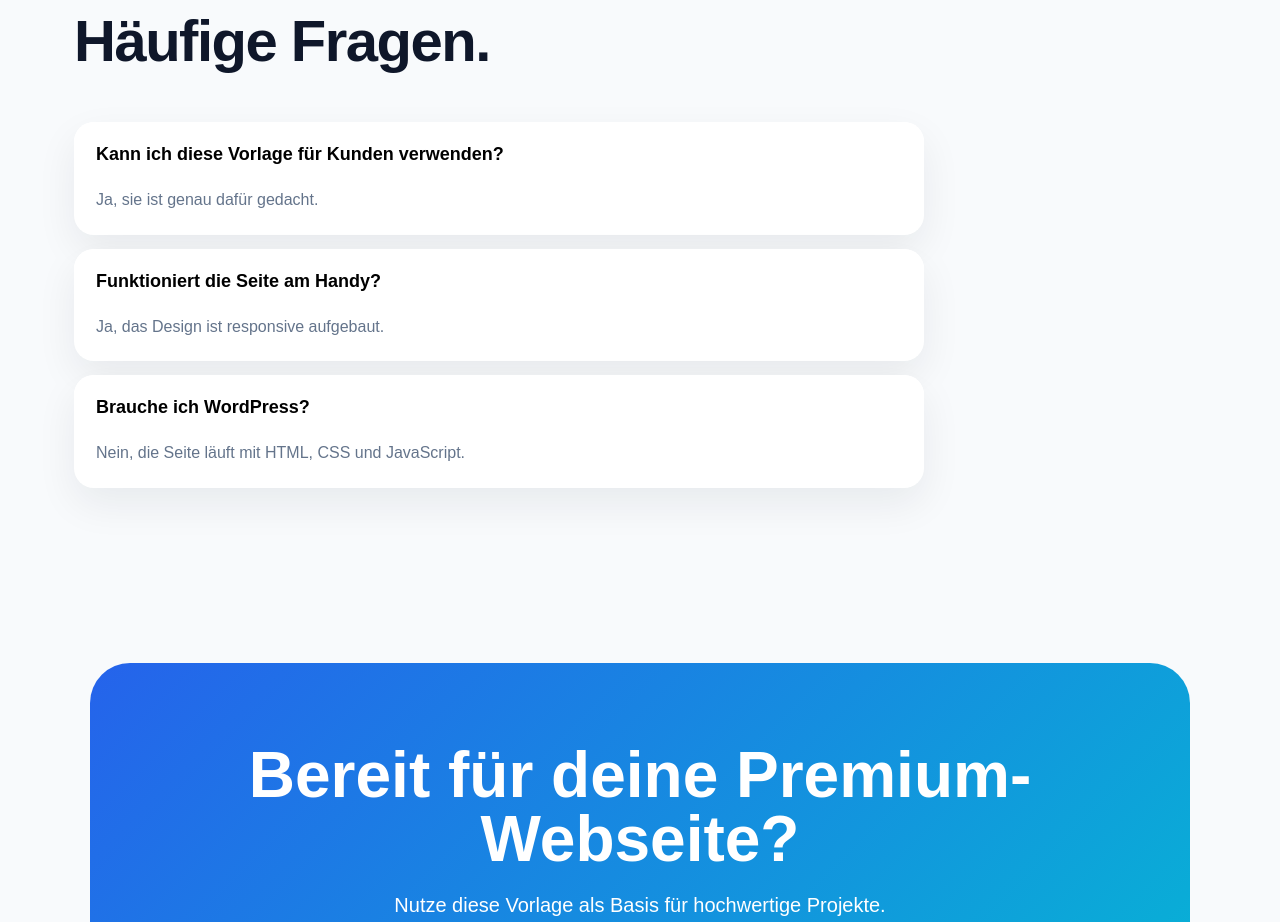
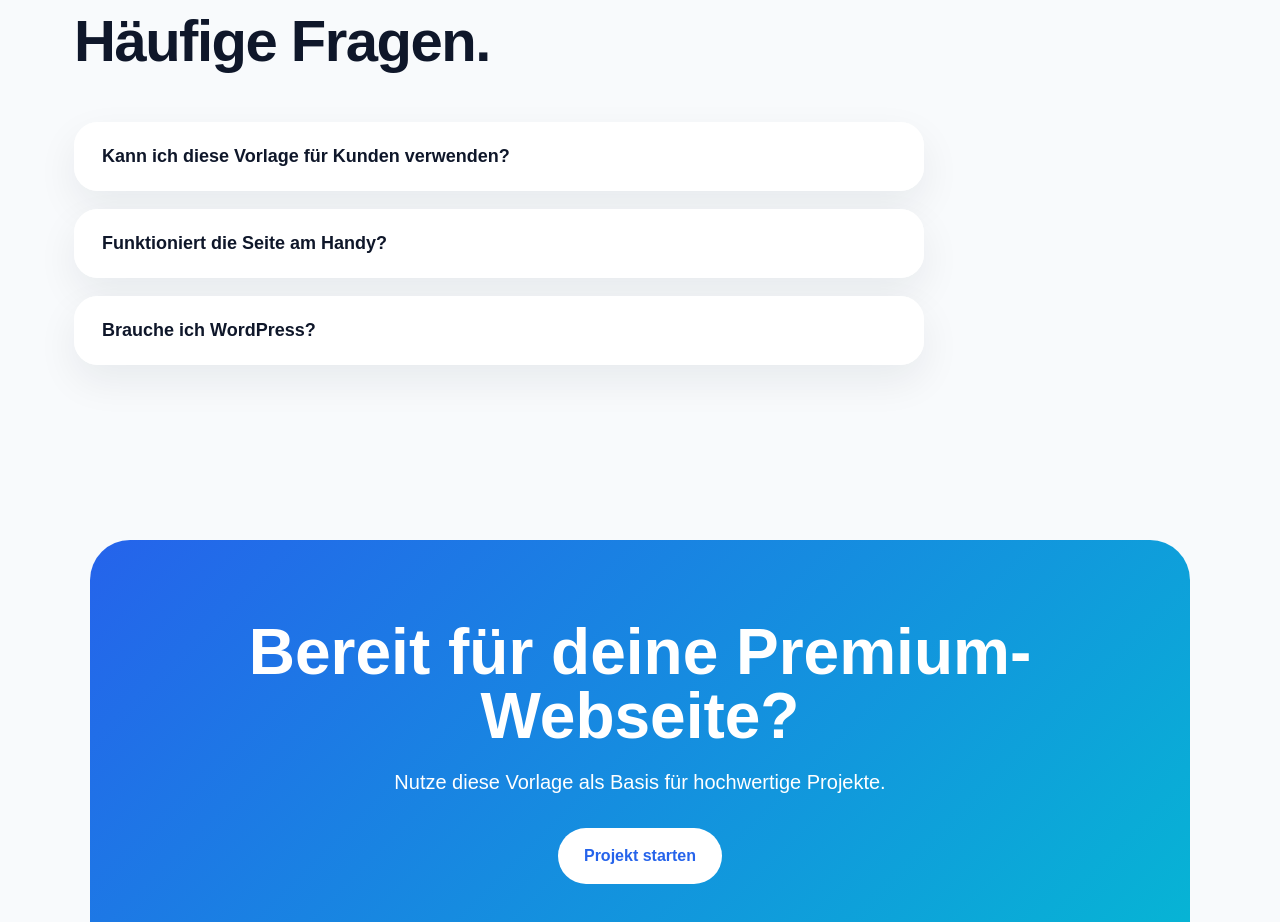
Before and after one commit to itsolutionsleitner/premium-template, a plain HTML site: page index.html in a window 1280 px wide. Shown: the part 4005-4927 px from the top of the page. Drawn offline with Linux system fonts and the light colour scheme.

Commit message:
Premiun Startseite erstellt und Probleme behoben

```diff
--- a/css/style.css
+++ b/css/style.css
@@ -362,36 +362,45 @@ body {
 
 .faq-list {
   display: grid;
-  gap: 14px;
+  gap: 18px;
   max-width: 850px;
 }
 
 .faq-item {
   background: white;
-  border-radius: 20px;
+  border-radius: 24px;
   overflow: hidden;
   box-shadow: 0 16px 40px rgba(15, 23, 42, 0.07);
+  transition: 0.3s ease;
+}
+
+.faq-item:hover {
+  transform: translateY(-3px);
 }
 
 .faq-question {
   width: 100%;
-  padding: 22px;
+  padding: 24px 28px;
   background: white;
   border: none;
   text-align: left;
   font-size: 18px;
   font-weight: 900;
   cursor: pointer;
+  color: var(--text);
 }
 
 .faq-answer {
-  display: none;
-  padding: 0 22px 22px;
+  max-height: 0;
+  overflow: hidden;
+  padding: 0 28px;
   color: var(--muted);
+  transition: max-height 0.35s ease, padding 0.35s ease;
 }
 
 .faq-item.active .faq-answer {
-  display: block;
+  max-height: 180px;
+  padding: 0 28px 24px;
 }
 
 .cta {
--- a/index.html
+++ b/index.html
@@ -170,17 +170,17 @@
     </div>
 
 <div class="faq-list">
-      <div class="faq-item reveal">
+  <div class="faq-item">
     <button class="faq-question">Kann ich diese Vorlage für Kunden verwenden?</button>
     <div class="faq-answer">Ja, sie ist genau dafür gedacht.</div>
   </div>
 
-      <div class="faq-item reveal">
+  <div class="faq-item">
     <button class="faq-question">Funktioniert die Seite am Handy?</button>
     <div class="faq-answer">Ja, das Design ist responsive aufgebaut.</div>
   </div>
 
-      <div class="faq-item reveal">
+  <div class="faq-item">
     <button class="faq-question">Brauche ich WordPress?</button>
     <div class="faq-answer">Nein, die Seite läuft mit HTML, CSS und JavaScript.</div>
   </div>
--- a/js/script.js
+++ b/js/script.js
@@ -27,6 +27,12 @@ faqItems.forEach((item) => {
   const question = item.querySelector(".faq-question");
 
   question.addEventListener("click", () => {
+    faqItems.forEach((otherItem) => {
+      if (otherItem !== item) {
+        otherItem.classList.remove("active");
+      }
+    });
+
     item.classList.toggle("active");
   });
 });
```
Lines whose indentation alone changed are shown as unchanged.
